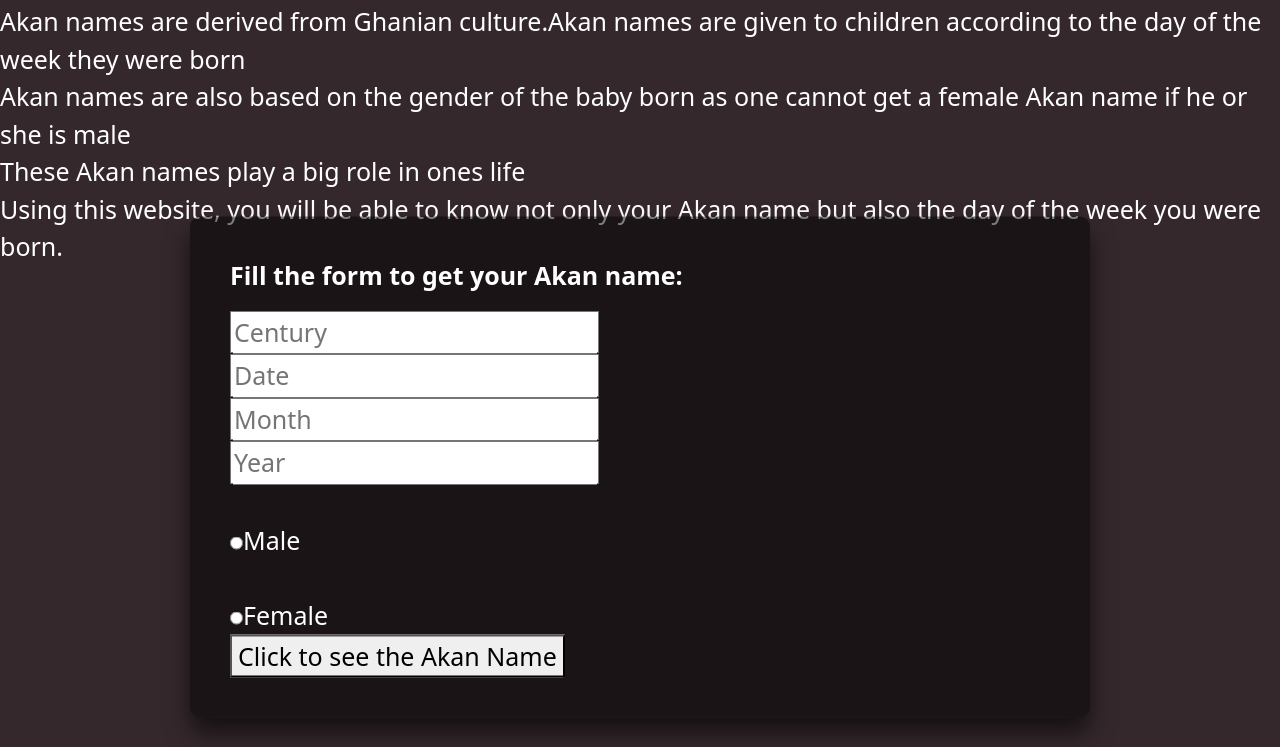
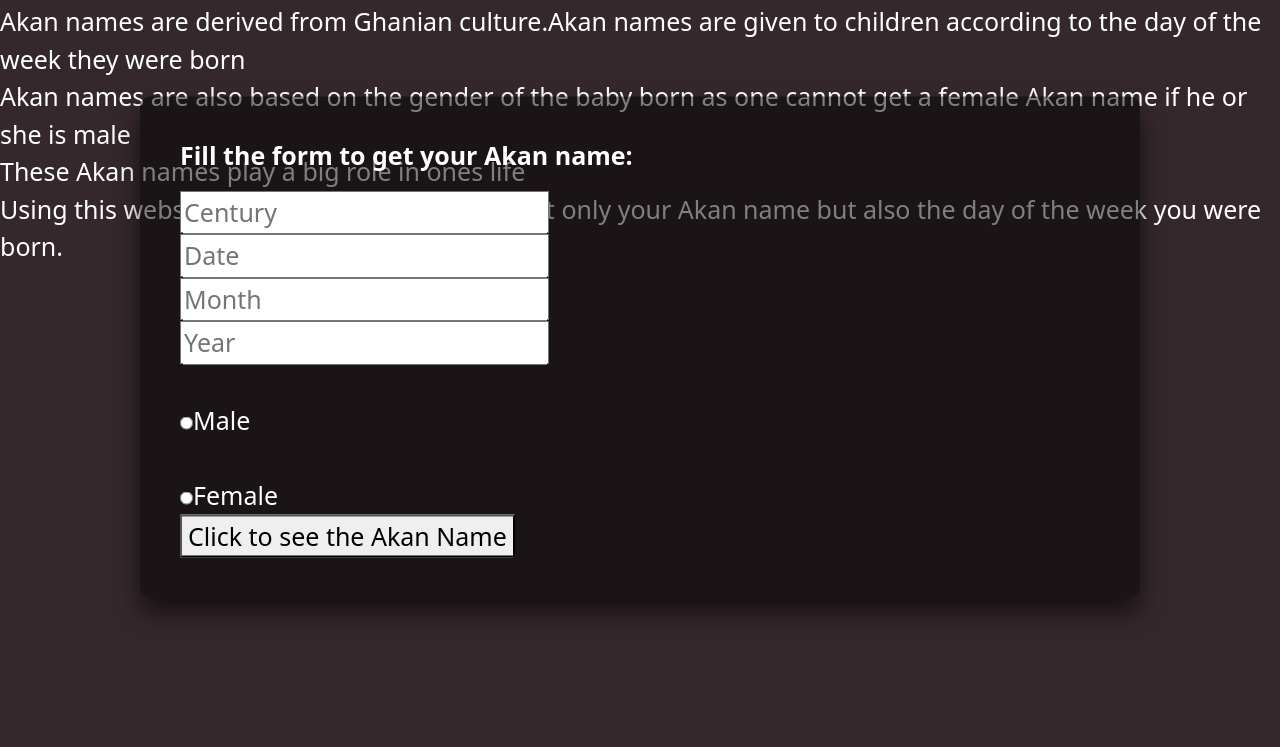
Before and after one commit to sha-lin/Akan-names, a plain HTML site: page index.html in a window 1280 px wide. Shown: the part 53-800 px from the top of the page. Drawn offline with Linux system fonts and the light colour scheme; files that its build step writes are made by us from their sources.

Commit message:
change the width of the login-box

```diff
--- a/style.css
+++ b/style.css
@@ -7,9 +7,9 @@ body {
   }
   .login-box {
     position: absolute;
-    top: 65%;
+    top: 50%;
     left: 50%;
-    width: 900px;
+    width: 1000px;
     padding: 40px;
     transform: translate(-50%, -50%);
     background: rgba(0,0,0,.5);
```
